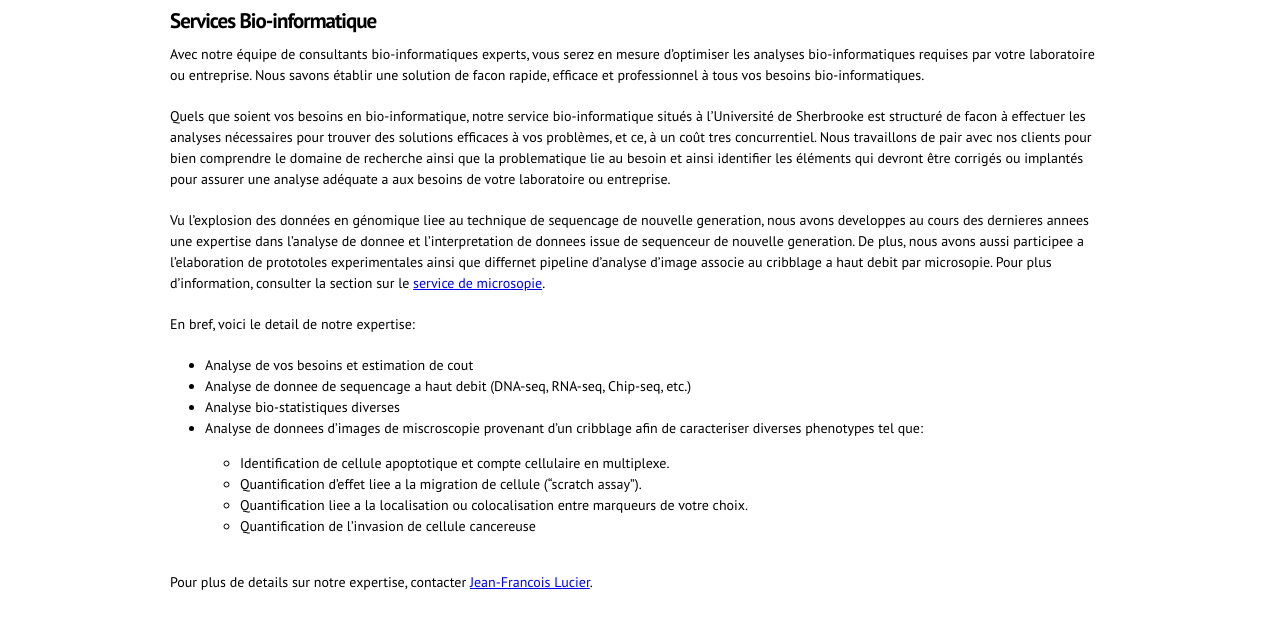
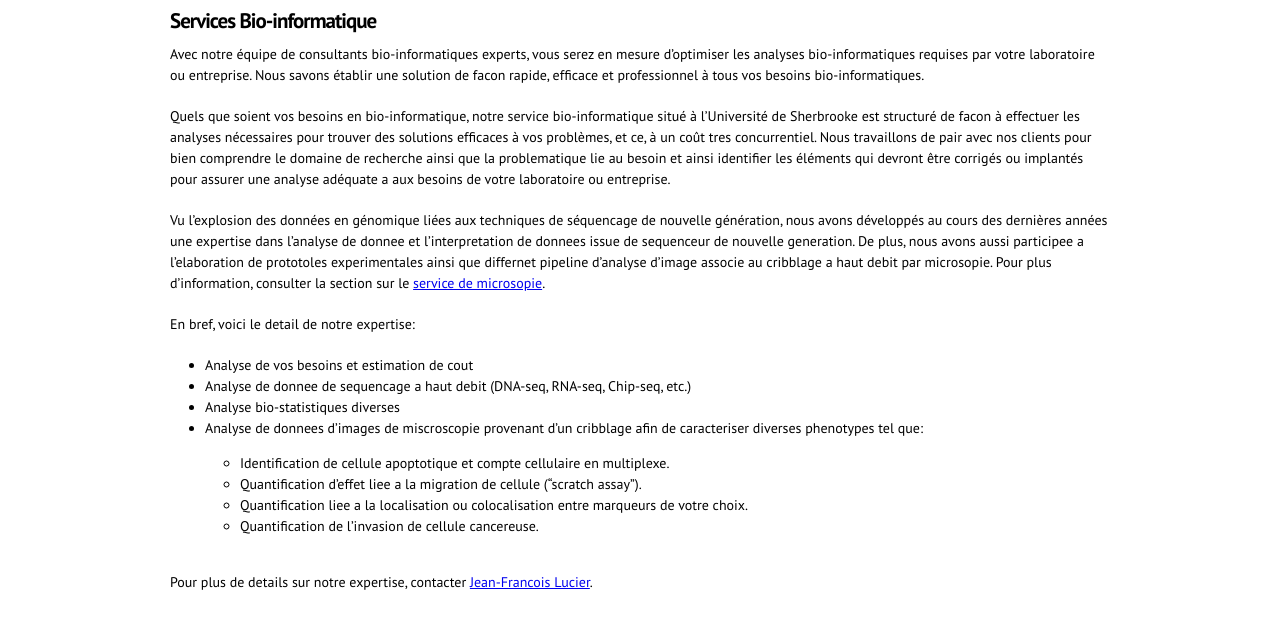
Before and after one commit to jflucier/bioinfo-portal-, a Jekyll site: the page built from portal/services/bioinformatique.md, in a window 1280 px wide. Shown: the part 206-827 px from the top of the page. Built offline with Jekyll 4.4.1, drawn with Linux system fonts in a browser that asks for light colours; nearby versions of some CDN libraries; Markdown is read by kramdown in place of the engine named in the settings.

Commit message:
Correction de fautes

```diff
--- a/portal/services/bioinformatique.md
+++ b/portal/services/bioinformatique.md
@@ -6,9 +6,9 @@ layout: default
 
 Avec notre équipe de consultants bio-informatiques experts, vous serez en mesure d'optimiser les analyses bio-informatiques requises par votre laboratoire ou entreprise. Nous savons établir une solution de facon rapide, efficace et professionnel à tous vos besoins bio-informatiques.
 
-Quels que soient vos besoins en bio-informatique, notre service bio-informatique  situés à l'Université de Sherbrooke est structuré de facon à effectuer les analyses nécessaires pour trouver des solutions efficaces à vos problèmes, et ce, à un coût tres concurrentiel. Nous travaillons de pair avec nos clients pour bien comprendre le domaine de recherche ainsi que la problematique lie au besoin et ainsi identifier les éléments qui devront être corrigés ou implantés pour assurer une analyse adéquate a aux besoins de votre laboratoire ou entreprise.
+Quels que soient vos besoins en bio-informatique, notre service bio-informatique situé à l'Université de Sherbrooke est structuré de facon à effectuer les analyses nécessaires pour trouver des solutions efficaces à vos problèmes, et ce, à un coût tres concurrentiel. Nous travaillons de pair avec nos clients pour bien comprendre le domaine de recherche ainsi que la problematique lie au besoin et ainsi identifier les éléments qui devront être corrigés ou implantés pour assurer une analyse adéquate a aux besoins de votre laboratoire ou entreprise.
 
-Vu l'explosion des données en génomique liee au technique de sequencage de nouvelle generation, nous avons developpes au cours des dernieres annees une expertise dans l'analyse de donnee et l'interpretation de donnees issue de sequenceur de nouvelle generation. De plus, nous avons aussi participee a l'elaboration de prototoles experimentales ainsi que differnet pipeline d'analyse d'image associe au cribblage a haut debit par microsopie. Pour plus d'information, consulter la section sur le [service de microsopie](/services/microscopie.html).
+Vu l'explosion des données en génomique liées aux techniques de séquencage de nouvelle génération, nous avons développés au cours des dernières années une expertise dans l'analyse de donnee et l'interpretation de donnees issue de sequenceur de nouvelle generation. De plus, nous avons aussi participee a l'elaboration de prototoles experimentales ainsi que differnet pipeline d'analyse d'image associe au cribblage a haut debit par microsopie. Pour plus d'information, consulter la section sur le [service de microsopie](/services/microscopie.html).
 
 En bref, voici le detail de notre expertise:
 
@@ -19,7 +19,7 @@ En bref, voici le detail de notre expertise:
    - Identification de cellule apoptotique et compte cellulaire en multiplexe.
    - Quantification d'effet liee a la migration de cellule ("scratch assay").
    - Quantification liee a la localisation ou colocalisation entre marqueurs de votre choix.
-   - Quantification de l'invasion de cellule cancereuse
+   - Quantification de l'invasion de cellule cancereuse.
 
 
 Pour plus de details sur notre expertise, contacter [Jean-Francois Lucier](/contact.html).
```
